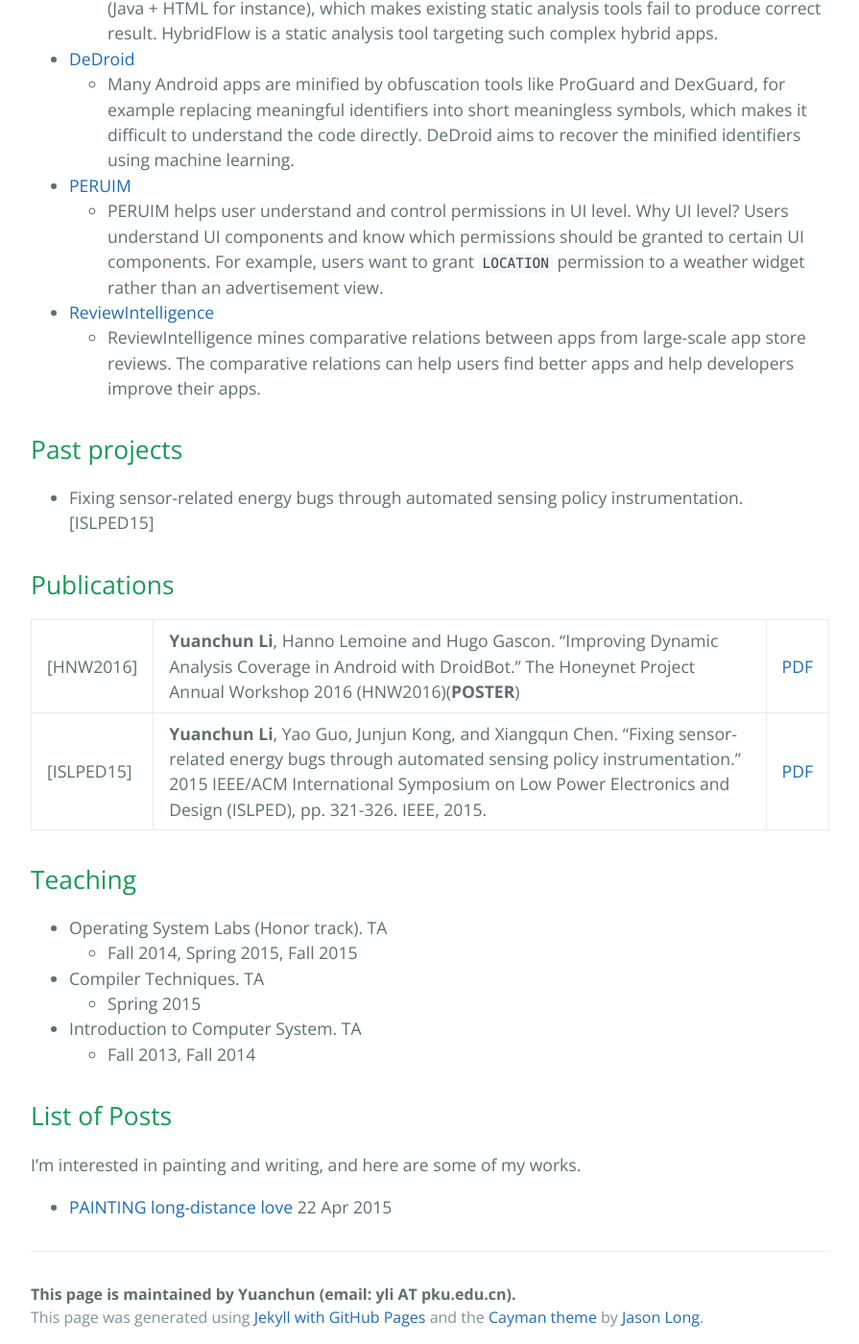
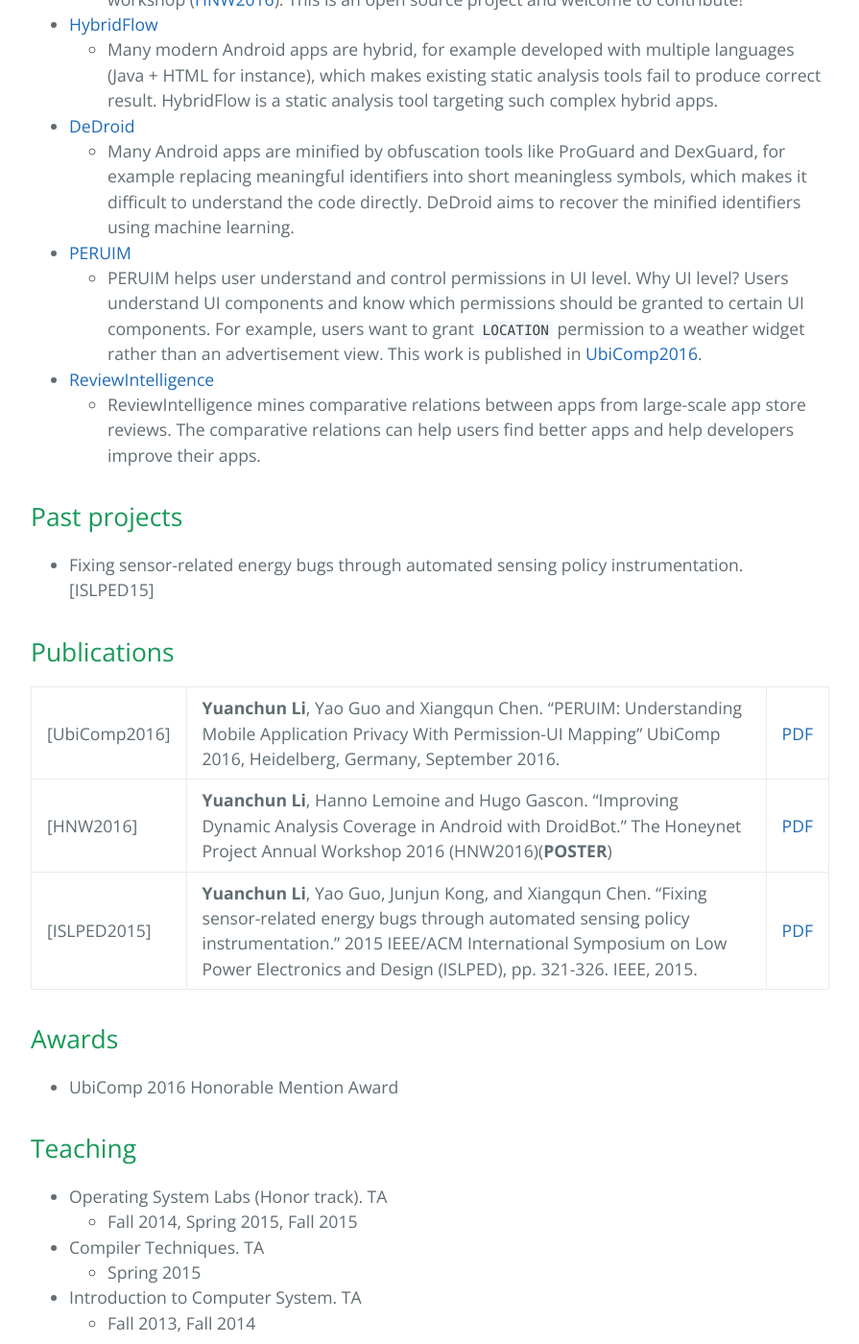
Before and after one commit to yuanchun-li/yuanchun-li.github.io, a Jekyll site: the page built from index.md, in a window 1280 px wide and 1400 px high, scrolled down 985 px. Shown: the whole window at 96% size, without its empty margins (192-1087 px from the left). Built offline with Jekyll 4.4.1, drawn with Linux system fonts in a browser that asks for light colours; some of the changed text lies outside the part shown.

Commit message:
update 2016.10.3

```diff
--- a/index.md
+++ b/index.md
@@ -1,6 +1,6 @@
 ---
 layout: homepage
-title: Yuanchun's homepage
+title: Yuanchun Li @ Peking University
 ---
 
 <table style="border-style:none">
@@ -28,7 +28,8 @@
 
 ## Education
 
-|2014.9 - 2019.7(expected)|[Peking University](http://www.pku.edu.cn/)<br>Ph.D Student. Advisors: [Yao Guo](http://sei.pku.edu.cn/~yaoguo/) and [Gang Huang](http://sei.pku.edu.cn/~huanggang/index_en.htm)|
+|2016.9 - 2017.9(expected)|[Carnegie Mellon University](http://www.cmu.edu/)<br>Visiting Scholar. Advisors: [Jason Hong](http://www.cs.cmu.edu/~jasonh/) and [Yuvraj Agarwal](http://www.synergylabs.org/yuvraj/)|
+|2014.9 - 2019.7(expected)|[Peking University](http://www.pku.edu.cn/)<br>Ph.D Student. Advisors: [Yao Guo](http://sei.pku.edu.cn/~yaoguo/), [Xiangqun Chen](https://www.coursera.org/instructor/chenxiangqun) and [Gang Huang](http://sei.pku.edu.cn/~huanggang/index_en.htm)|
 |2010.9 - 2014.7|[Peking University](http://www.pku.edu.cn/)<br>Undergraduate Student|
 
 ## Current research projects
@@ -54,6 +55,7 @@
     + PERUIM helps user understand and control permissions in UI level.
     Why UI level? Users understand UI components and know which permissions should be granted to certain UI components.
     For example, users want to grant `LOCATION` permission to a weather widget rather than an advertisement view.
+    This work is published in [UbiComp2016](http://ubicomp.org/ubicomp2016/program/program.php).
 
 + [ReviewIntelligence](https://github.com/ylimit/app-review-search)
     + ReviewIntelligence mines comparative relations between apps from large-scale app store reviews.
@@ -65,8 +67,13 @@
 
 ## Publications
 
+|[UbiComp2016]|**Yuanchun Li**, Yao Guo and Xiangqun Chen. "PERUIM: Understanding Mobile Application Privacy With Permission-UI Mapping" UbiComp 2016, Heidelberg, Germany, September 2016.|[PDF]({{site.baseurl}}/static/files/UbiComp2016.pdf)|
 |[HNW2016]|**Yuanchun Li**, Hanno Lemoine and Hugo Gascon. "Improving Dynamic Analysis Coverage in Android with DroidBot." The Honeynet Project Annual Workshop 2016 (HNW2016)(**POSTER**)|[PDF]({{site.baseurl}}/static/files/HNW2016.pdf)|
-|[ISLPED15]|**Yuanchun Li**, Yao Guo, Junjun Kong, and Xiangqun Chen. "Fixing sensor-related energy bugs through automated sensing policy instrumentation." 2015 IEEE/ACM International Symposium on Low Power Electronics and Design (ISLPED), pp. 321-326. IEEE, 2015.|[PDF]({{site.baseurl}}/static/files/ISLPED15.pdf)|
+|[ISLPED2015]|**Yuanchun Li**, Yao Guo, Junjun Kong, and Xiangqun Chen. "Fixing sensor-related energy bugs through automated sensing policy instrumentation." 2015 IEEE/ACM International Symposium on Low Power Electronics and Design (ISLPED), pp. 321-326. IEEE, 2015.|[PDF]({{site.baseurl}}/static/files/ISLPED2015.pdf)|
+
+## Awards
+
++ UbiComp 2016 Honorable Mention Award
 
 ## Teaching
 
```
Also changed, not shown: 3 other files.
